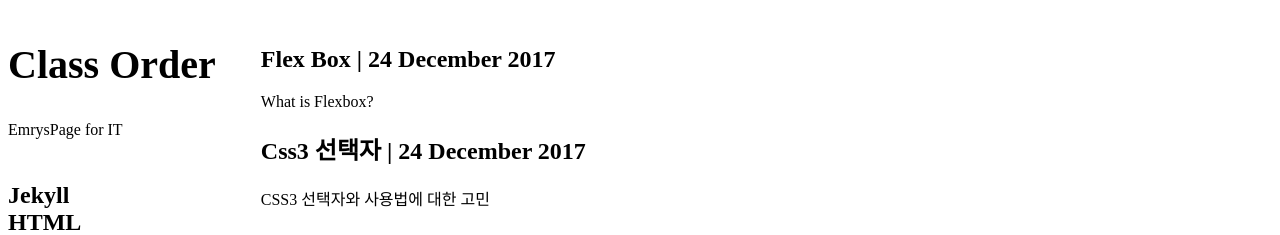
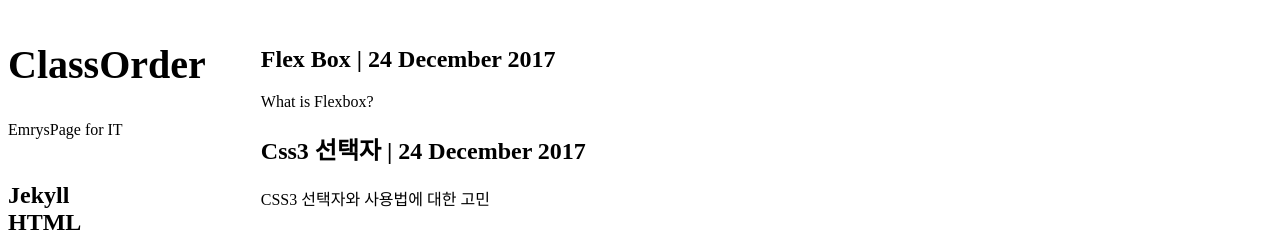
Before and after one commit to ProjectTavern/deprecated-winterguard.github.io, a Jekyll site: the page built from index.html, in a window 1280 px wide. Shown: the top 235 px of the page. Built offline with Jekyll 4.4.1, drawn with Linux system fonts in a browser that asks for light colours; nearby versions of some CDN libraries; the list of posts is cut into pages by our own code.

Commit message:
Update main_title.html

```diff
--- a/_includes/main_title.html
+++ b/_includes/main_title.html
@@ -1,4 +1,4 @@
 <section style="align-content:center">
-    <h1 style="font-size:2.5em; font-weight:bolder"><a href="https://classorder.github.io">Class Order</a></h1>
+    <h1 style="font-size:2.5em; font-weight:bolder"><a href="https://classorder.github.io">ClassOrder</a></h1>
     <p>EmrysPage for IT</p>
 </section>
```
